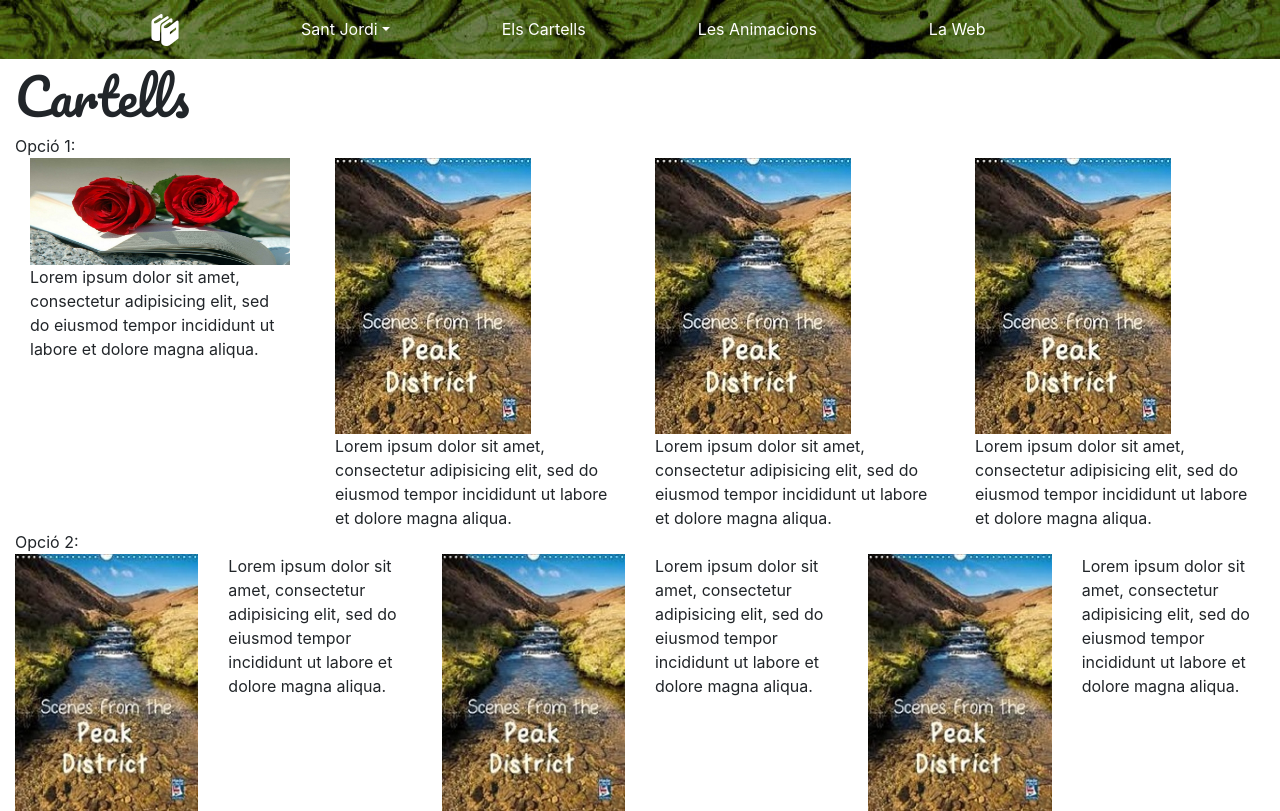
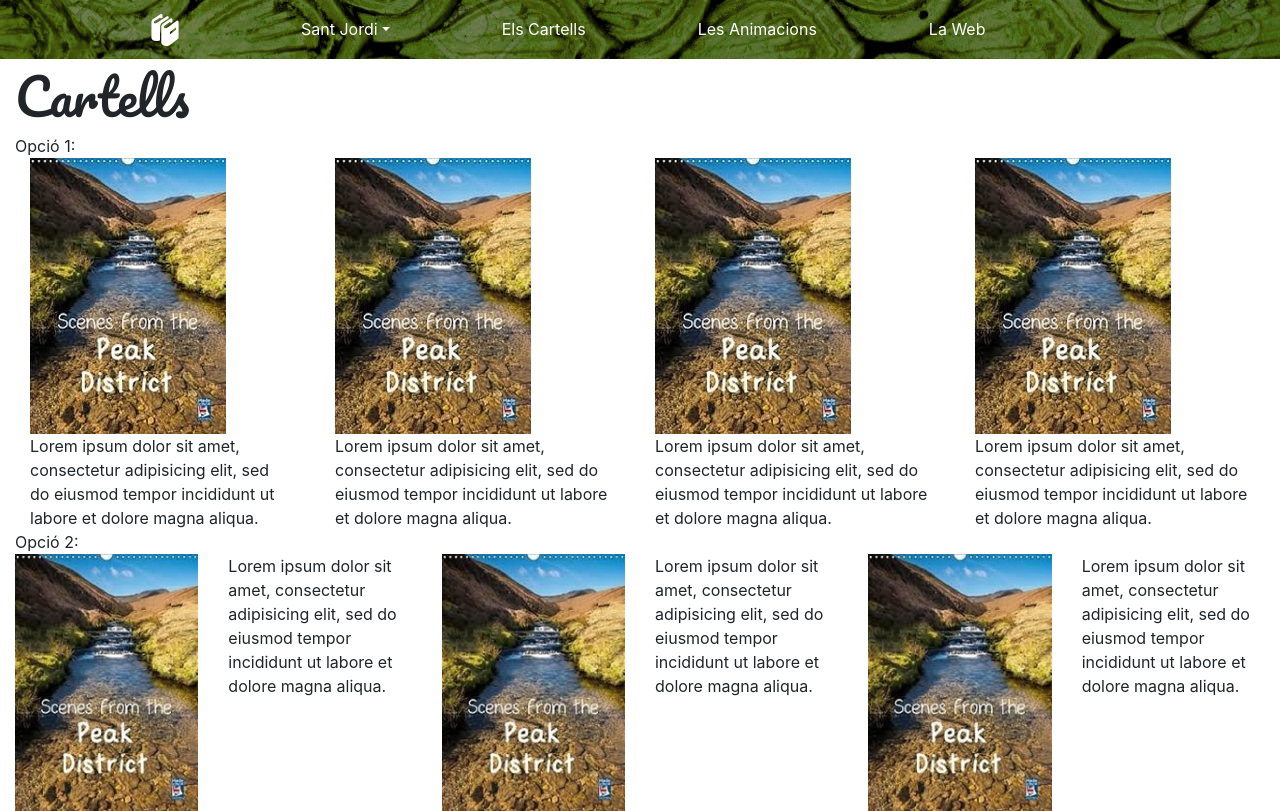
Before and after one commit to docentecam/santjordi, a PHP site: page /cartells.php in a window 1280 px wide. Shown: the top 811 px of the page. Run offline with PHP 8.4, Linux system fonts and the light colour scheme; some libraries are stand-ins or nearby versions.

Commit message:
cartells modificacio 6

```diff
--- a/cartells.php
+++ b/cartells.php
@@ -8,9 +8,9 @@
 		Opció 1:<br>
 		<div class="row">
 			<!-- TODO:pasar imatge por css -->
-			<div id="cartellsalumne1" class="col-sm-12 col-md-4 col-lg-3">
+			<div class="col-sm-12 col-md-4 col-lg-3">
 				<div class="col-12">
-					<img class="img-fluid" src="img/santJordiLlibreRoses.png" >
+					<img class="img-fluid" src="img/cartell1_lg.jpg">
 				</div>
 				<div class="col-12">
 					Lorem ipsum dolor sit amet, consectetur adipisicing elit, sed do eiusmod
@@ -18,17 +18,17 @@
 				</div>
 			</div>
 			<div class="col-sm-12 col-md-4 col-lg-3">
-				<img src="img/perfilalumne.jpg" class="img-fluid"><br>
+				<img src="img/cartell1_lg.jpg" class="img-fluid"><br>
 				Lorem ipsum dolor sit amet, consectetur adipisicing elit, sed do eiusmod
 				tempor incididunt ut labore et dolore magna aliqua.
 			</div>
 			<div class="col-sm-12 col-md-4 col-lg-3">
-				<img src="img/perfilalumne.jpg" class="img-fluid"><br>
+				<img src="img/cartell1_lg.jpg" class="img-fluid"><br>
 				Lorem ipsum dolor sit amet, consectetur adipisicing elit, sed do eiusmod
 				tempor incididunt ut labore et dolore magna aliqua.
 			</div>
 			<div class="col-sm-12 col-md-4 col-lg-3">
-				<img src="img/perfilalumne.jpg" class="img-fluid"><br>
+				<img src="img/cartell1_lg.jpg" class="img-fluid"><br>
 				Lorem ipsum dolor sit amet, consectetur adipisicing elit, sed do eiusmod
 				tempor incididunt ut labore et dolore magna aliqua.
 			</div>
@@ -39,7 +39,7 @@
 			<div class="col-sm-12 col-md-4 col-lg-4">
 				<div class="row">
 					<div class="col-lg-6">
-						<img id="cartellsalumne1" src="img/perfilalumne.jpg" class="img-fluid">
+						<img src="img/cartell1_lg.jpg" class="img-fluid">
 					</div>
 					<div class="col-lg-6">
 						Lorem ipsum dolor sit amet, consectetur adipisicing elit, sed do eiusmod
@@ -52,7 +52,7 @@
 			<div class="col-sm-12 col-md-4 col-lg-4">
 				<div class="row">
 					<div class="col-lg-6">
-						<img src="img/perfilalumne.jpg" class="img-fluid">
+						<img src="img/cartell1_lg.jpg" class="img-fluid">
 					</div>
 					<div class="col-lg-6">
 						Lorem ipsum dolor sit amet, consectetur adipisicing elit, sed do eiusmod
@@ -64,7 +64,7 @@
 			<div class="col-sm-12 col-md-4 col-lg-4">
 				<div class="row">
 					<div class="col-lg-6">
-						<img src="img/perfilalumne.jpg" class="img-fluid">
+						<img src="img/cartell1_lg.jpg" class="img-fluid">
 					</div>
 				<div class="col-lg-6">
 						Lorem ipsum dolor sit amet, consectetur adipisicing elit, sed do eiusmod
@@ -76,7 +76,7 @@
 			<div class="col-sm-12 col-md-4 col-lg-4">
 				<div class="row">
 					<div class="col-lg-6">
-						<img src="img/perfilalumne.jpg" class="img-fluid">
+						<img src="img/cartell1_lg.jpg" class="img-fluid">
 					</div>
 					<div class="col-lg-6">
 						Lorem ipsum dolor sit amet, consectetur adipisicing elit, sed do eiusmod
```
Also changed, not shown: other parts of cartells.php (+33 -34 lines), img/cartell1_lg.jpg (renamed from img/perfilalumne.jpg), img/cartellAlumne1_lg.jpg (renamed from img/perfilalumne400.jpg), img/cartellFoto1_lg.jpg (renamed from img/perfilalumne85.jpg).
